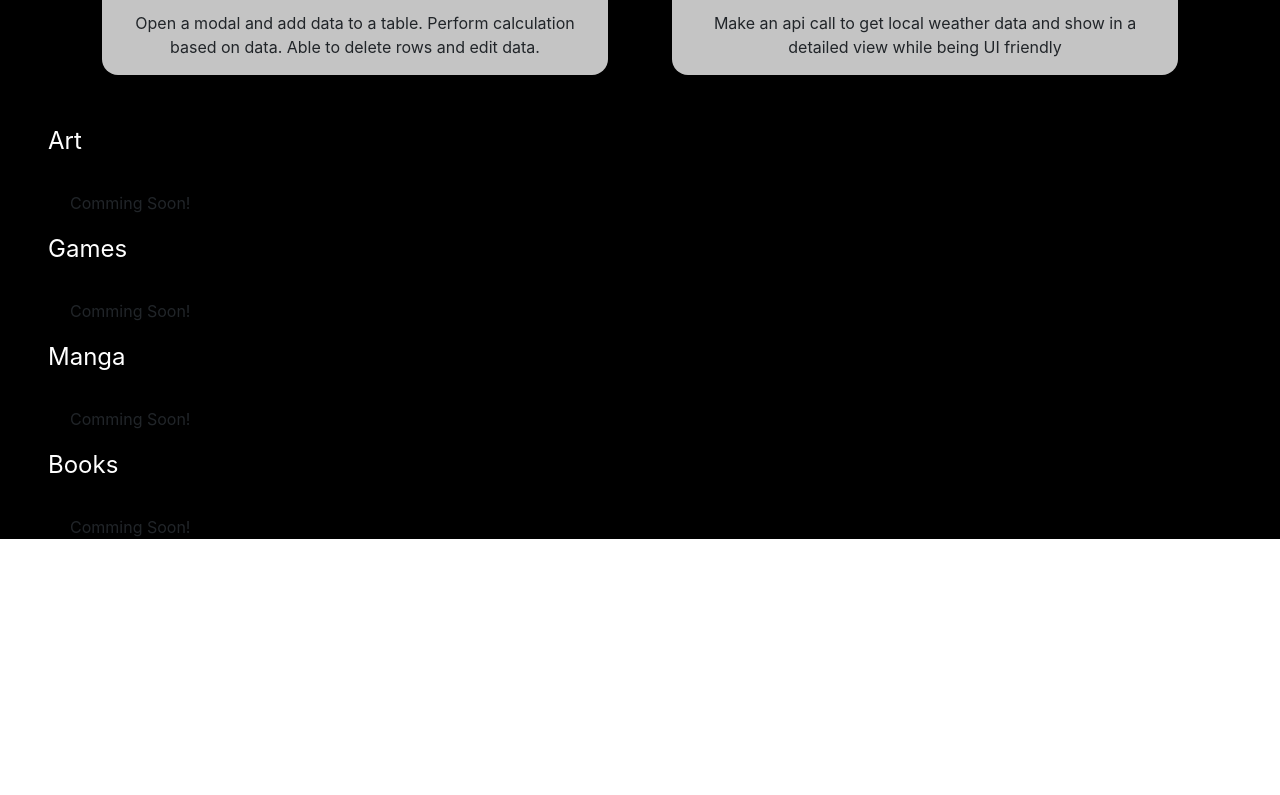
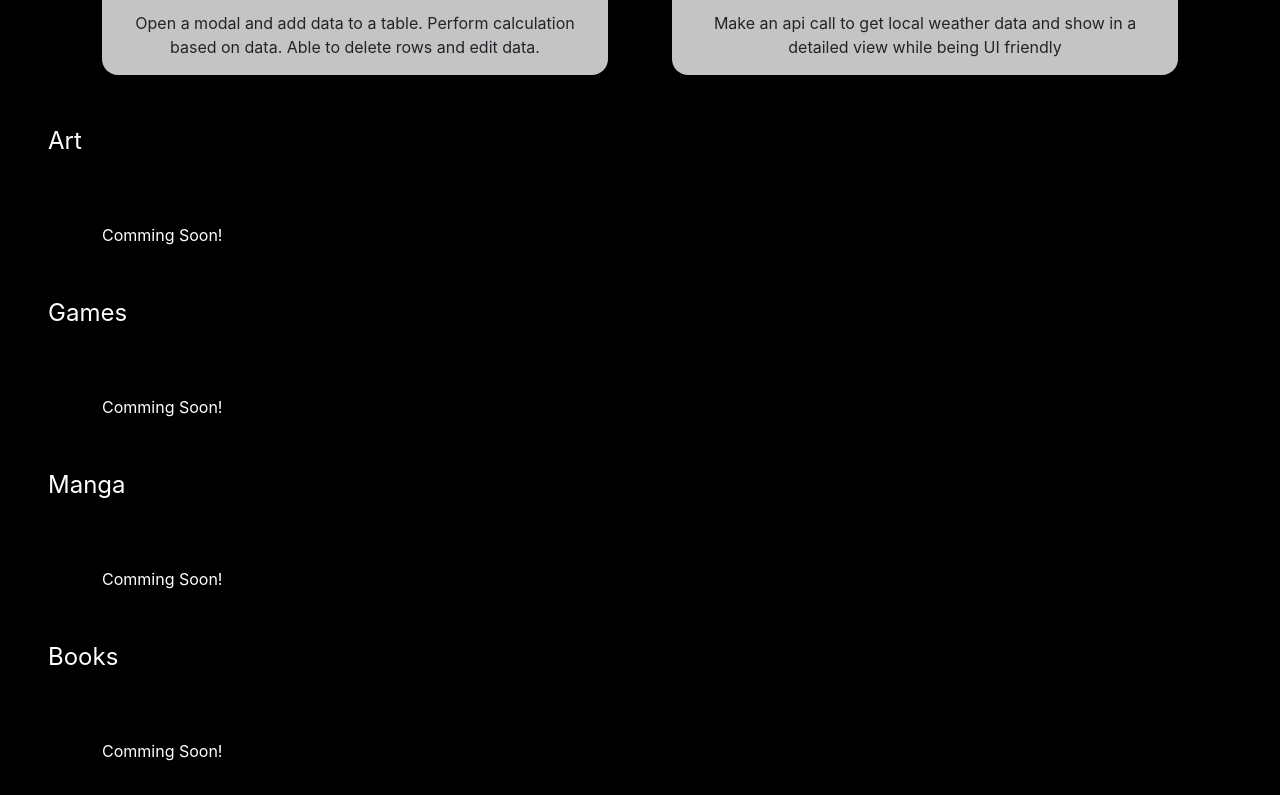
Before and after one commit to Joabbas26/Joabbastidas, a React (Create React App) app: page /projects in a window 1280 px wide. Shown: the part 779-1574 px from the top of the page. Before the commit the page ends 1318 px from the top, so only its background shows below. Built offline with nearby package versions, Linux system fonts and the light colour scheme; what webfontloader would draw is missing.

Commit message:
Opened edit modal and shows value on edit click

```diff
--- a/src/MainTable.js
+++ b/src/MainTable.js
@@ -121,18 +121,19 @@ export default function MainTable() {
 
     // Handles edit of table row
     const openEditHandler = (e) => {
+        editModalHandler();
         const rowIndex = parseInt(e.target.parentNode.parentNode.id);
         let rowCounter = 1;
         // loop over values
         for (let value of Object.values(newRow)) {
             if (rowCounter === rowIndex) {
-                alert(JSON.stringify(value.fName));
+                // alert(JSON.stringify(value.fName));
                 setFirstName(value.fName);
-                setLastName(value.lastName);
-                setCompanyTime(value.companyTime);
-                setOverTime(value.overTime);
-                setFullTime(value.fullTime);
-                setRecommendation(value.recommendation);
+                setLastName(value.lName);
+                setCompanyTime(value.compTime);
+                setOverTime(value.oTime);
+                setFullTime(value.fTime);
+                setRecommendation(value.recomm);
             }
             // wont work on row delete
             rowCounter += 1;
@@ -148,7 +149,10 @@ export default function MainTable() {
     // Edit button in row
     const editIcon = () => {
         return(
-            <PencilSquare className='edit' id='icon' style={{height:30, width:50}} onClick={e => openEditHandler(e)}/>
+            <PencilSquare className='edit' id='icon' style={{height:30, width:50}}
+            // onClick={editModalHandler}
+            onClick={e => openEditHandler(e)}
+            />
         )
     }
 
@@ -212,6 +216,8 @@ export default function MainTable() {
             <Button variant="primary" type="submit" onClick={handleSubmit}>Save</Button>
         </Modal.Footer>
     </Modal>
+
+
             <Modal className='modal' onHide={modalHandler} show={isOpen}>
                 <Modal.Header>
                     <Modal.Title>Employee Evaluation</Modal.Title>
@@ -270,6 +276,7 @@ export default function MainTable() {
                     <Button variant="primary" type="submit" onClick={handleSubmit}>Save</Button>
                 </Modal.Footer>
             </Modal>
+
             <h1 className='tableTitle'>Employee Ranking</h1>
             <div className="table-responsive">
                     <table className="table table-bordered">
--- a/src/Projects.js
+++ b/src/Projects.js
@@ -33,7 +33,7 @@ export default function Projects() {
       {/* Art projects */}
       <p className='projectTitle' id='artSection'>Art</p>
       <div className='container' id='projectsSection'>
-        <div className='row'>
+        <div className='row' id='commingSoon'>
           Comming Soon!
         </div>
       </div>
@@ -41,7 +41,7 @@ export default function Projects() {
       {/* Game projects */}
       <p className='projectTitle' id='gamesSection'>Games</p>
       <div className='container' id='projectsSection'>
-        <div className='row'>
+        <div className='row' id='commingSoon'>
           Comming Soon!
         </div>
       </div>
@@ -49,7 +49,7 @@ export default function Projects() {
       {/* Manga projects */}
       <p className='projectTitle' id='mangaSection'>Manga</p>
         <div className='container' id='projectsSection'>
-          <div className='row'>
+          <div className='row' id='commingSoon'>
             Comming Soon!
           </div>
         </div>
@@ -57,7 +57,7 @@ export default function Projects() {
       {/* Books projects */}
       <p className='projectTitle' id='booksSection'>Books</p>
       <div className='container' id='projectsSection'>
-        <div className='row'>
+        <div className='row' id='commingSoon'>
           Comming Soon!
         </div>
       </div>
--- a/src/Projects.scss
+++ b/src/Projects.scss
@@ -31,3 +31,8 @@
     width: 100%;
     border-radius: 1rem 1rem 0 0;
 }
+
+#commingSoon{
+    padding: 2rem;
+    color: white;
+}
--- a/src/WeatherApp.js
+++ b/src/WeatherApp.js
@@ -54,9 +54,9 @@ const [data, setData] = useState({});
     base: "https://api.openweathermap.org/data/2.5/"
   }
 
-  const searchWeather = () => {
+  const searchWeather = async () => {
     // Get weather from api
-      axios.get(`${api.base}weather?q=${city}&units=imperial&appid=${api.key}`)
+      await axios.get(`${api.base}weather?q=${city}&units=imperial&appid=${api.key}`)
       .then((response) => {
         setData(response.data);
         console.log(response.data);
```
